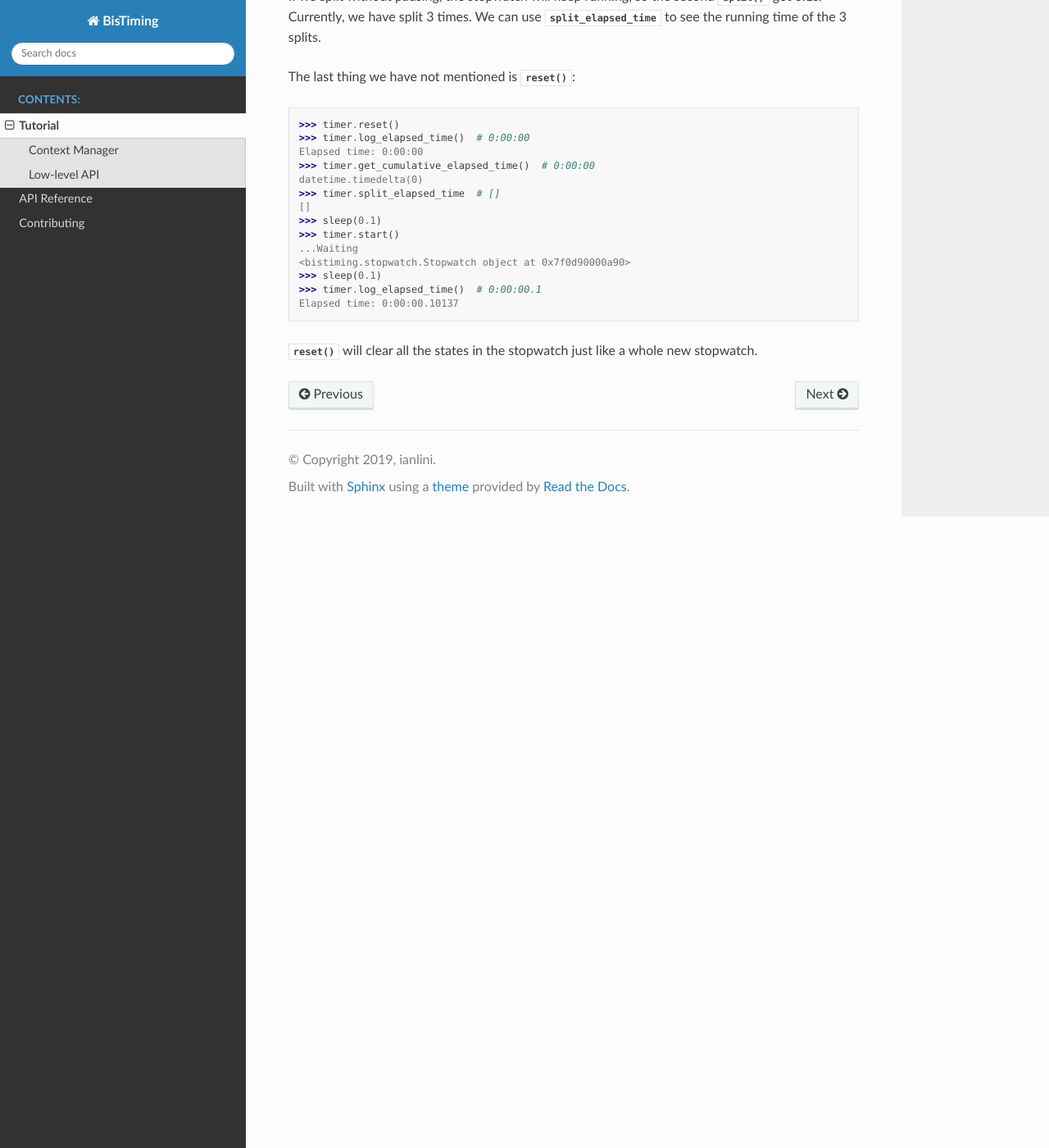
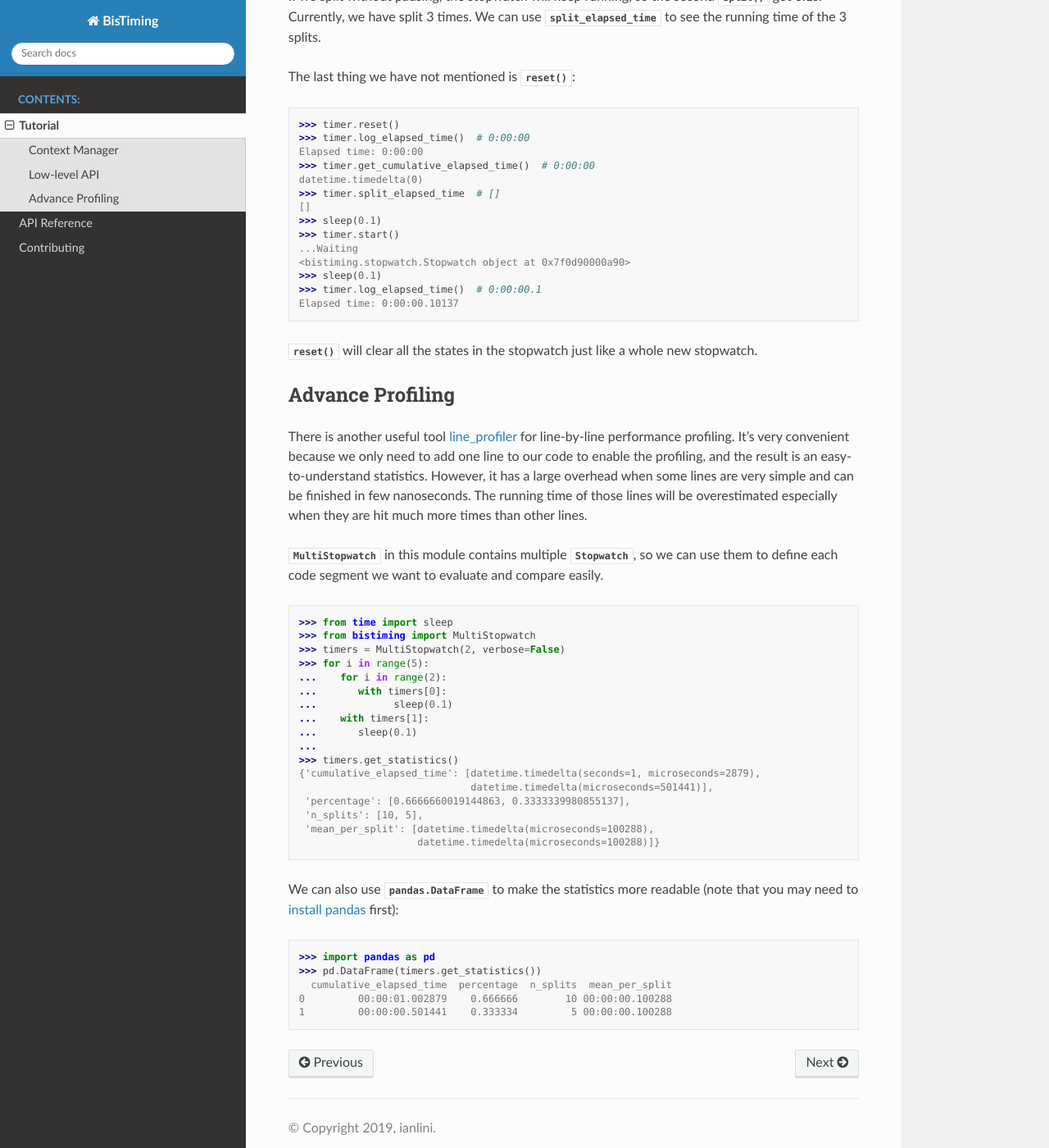
Before and after one commit to ianlini/bistiming, a Sphinx documentation site: the page built from docs/tutorial.rst, in a window 1280 px wide and 1400 px high, scrolled down 6078 px. Shown: the whole window at 82% size. Built offline with Sphinx 7.4.7 and the Read the Docs theme 2.0.0, drawn with Linux system fonts in a browser that asks for light colours; some of the changed text lies outside the part shown.

Commit message:
add advance profiling docs

```diff
--- a/docs/conf.py
+++ b/docs/conf.py
@@ -97,8 +97,9 @@ napoleon_use_param = True
 napoleon_use_rtype = True
 
 intersphinx_mapping = {
-    'python': ('https://docs.python.org/3', None),
+    'python': ('https://docs.python.org/3/', None),
     'six': ('https://six.readthedocs.io/', None),
+    'pandas': ('https://pandas.pydata.org/pandas-docs/stable/', None),
 }
 
 # -- Options for todo extension ----------------------------------------------
--- a/docs/tutorial.rst
+++ b/docs/tutorial.rst
@@ -7,8 +7,8 @@ We use :func:`~time.sleep` to simulate the running time of the program we want t
 Context Manager
 +++++++++++++++
 
-The simplest way to use BisTiming is using a ``with Stopwatch():`` to include the code
-we want to evaluate:
+The simplest way to use BisTiming is using the context manager :class:`~bistiming.Stopwatch`
+to include the code we want to evaluate:
 
 >>> from bistiming import Stopwatch
 >>> from time import sleep
@@ -26,7 +26,7 @@ The stopwatch output ``...`` when entering the ``with``-block, and output
 ``... done in...`` when exiting.
 
 If we want to add more description to describe what we are doing, we can use the first
-parameter in :class:`~bistiming.Stopwatch`:
+parameter in :meth:`~bistiming.Stopwatch`:
 
 >>> with Stopwatch("Waiting"):
 ...     print("do something")
@@ -313,3 +313,46 @@ Elapsed time: 0:00:00.10137
 
 :meth:`~bistiming.Stopwatch.reset` will clear all the states in the stopwatch
 just like a whole new stopwatch.
+
+Advance Profiling
++++++++++++++++++
+There is another useful tool `line_profiler <https://github.com/rkern/line_profiler>`_
+for line-by-line performance profiling.
+It's very convenient because we only need to add one line to our code to enable the profiling,
+and the result is an easy-to-understand statistics.
+However, it has a large overhead when some lines are very simple and can be finished in
+few nanoseconds.
+The running time of those lines will be overestimated especially when they are hit much
+more times than other lines.
+
+:class:`~bistiming.MultiStopwatch` in this module contains multiple
+:class:`~bistiming.Stopwatch`, so we can use them to define each code segment
+we want to evaluate and compare easily.
+
+>>> from time import sleep
+>>> from bistiming import MultiStopwatch
+>>> timers = MultiStopwatch(2, verbose=False)
+>>> for i in range(5):
+...    for i in range(2):
+...       with timers[0]:
+...             sleep(0.1)
+...    with timers[1]:
+...       sleep(0.1)
+...
+>>> timers.get_statistics()
+{'cumulative_elapsed_time': [datetime.timedelta(seconds=1, microseconds=2879),
+                             datetime.timedelta(microseconds=501441)],
+ 'percentage': [0.6666660019144863, 0.3333339980855137],
+ 'n_splits': [10, 5],
+ 'mean_per_split': [datetime.timedelta(microseconds=100288),
+                    datetime.timedelta(microseconds=100288)]}
+
+We can also use :class:`pandas.DataFrame` to make the statistics more readable
+(note that you may need to
+`install pandas <https://pandas.pydata.org/pandas-docs/stable/install.html>`_ first):
+
+>>> import pandas as pd
+>>> pd.DataFrame(timers.get_statistics())
+  cumulative_elapsed_time  percentage  n_splits  mean_per_split
+0         00:00:01.002879    0.666666        10 00:00:00.100288
+1         00:00:00.501441    0.333334         5 00:00:00.100288
```
Also changed, not shown: README.rst (+34 -4 lines).
